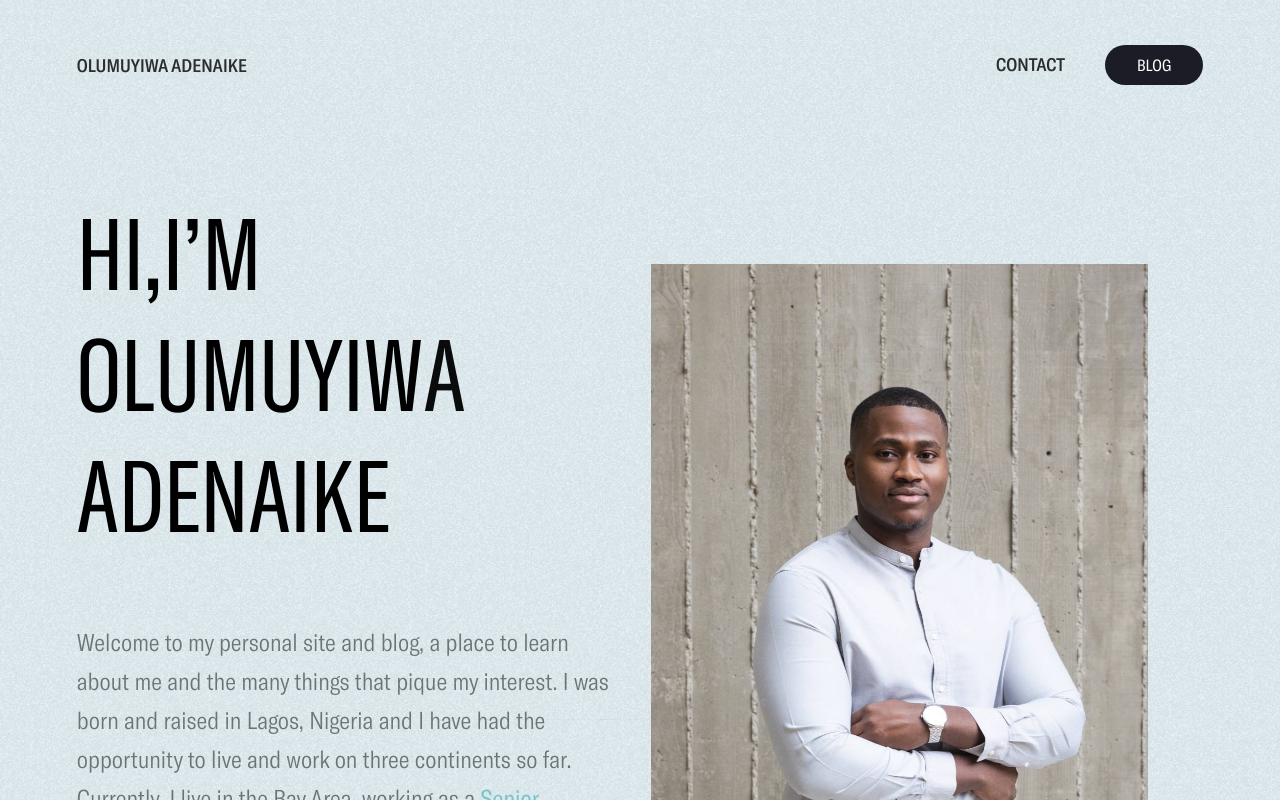
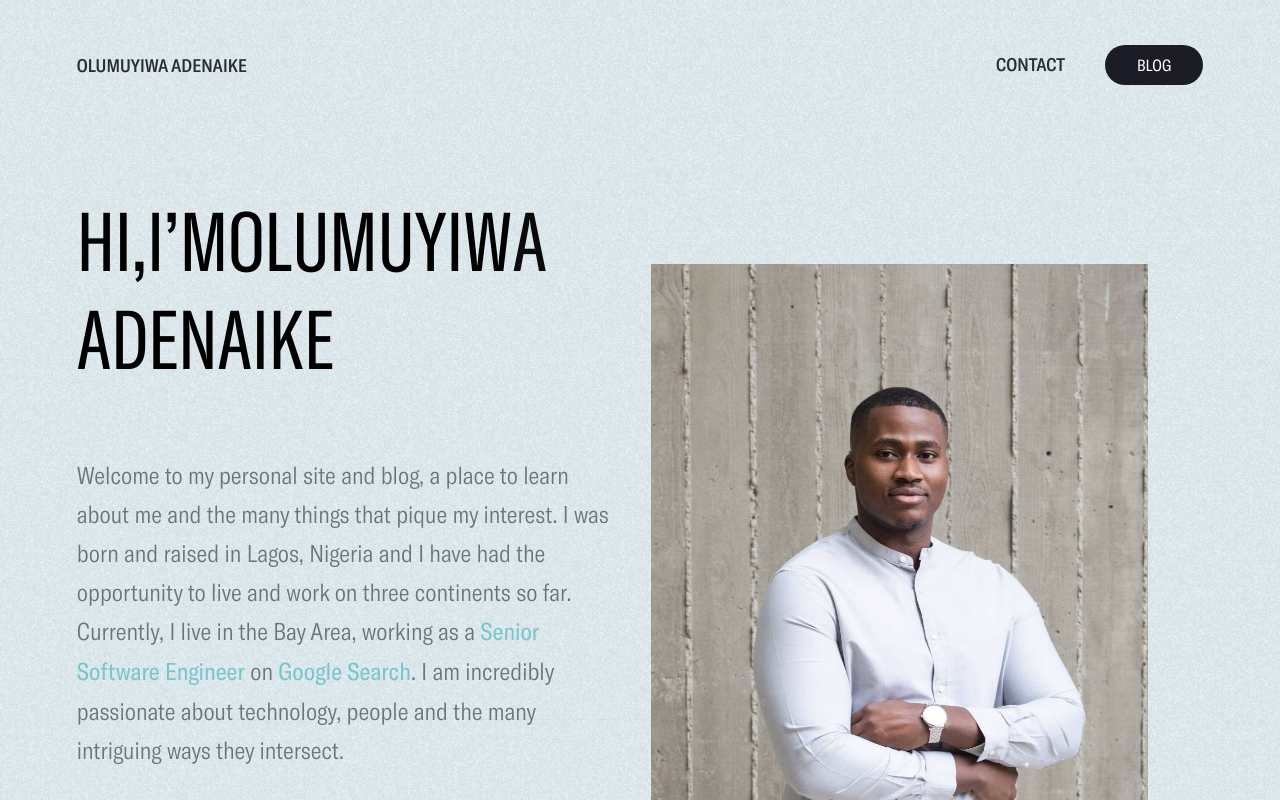
Before and after one commit to muyixs/muyiwa-website, a Nuxt app: page / in a window 1280 px wide. Shown: the top 800 px of the page. Built offline with nearby package versions, Linux system fonts and the light colour scheme.

Commit message:
fix homepage hero responsiveness issues

```diff
--- a/assets/scss/utils/typography.scss
+++ b/assets/scss/utils/typography.scss
@@ -10,6 +10,10 @@
 .u-font-h1 {
 	font-size: 10rem;
 	text-transform: uppercase;
+
+	@media screen and (max-width: 1440px) {
+		font-size: 8.2rem;
+	}
 
 	@include screen('med') {
 		font-size: 8rem;
--- a/pages/index.vue
+++ b/pages/index.vue
@@ -436,12 +436,12 @@
       display: flex;
       align-items: center;
       justify-content: center;
-      $size: 140px;
+      --size: 140px;
       position: absolute;
       right: 0;
       top: 515px;
-      width: $size;
-      height: $size;
+      width: var(--size);
+      height: var(--size);
       border-radius: 100px;
       border: none;
       background-color: $color-navy-blue;
@@ -454,6 +454,12 @@
       z-index: 2;
       transform: scale(0);
       animation: scaleup 0.6s $easeOutExpo 1.4s forwards;
+
+      @media screen and (max-width: 1440px) {
+        --size: 120px;
+        font-size: 1.6rem;
+        top: 500px;
+      }
 
       @keyframes scaleup {
         to {
@@ -492,6 +498,10 @@
         height: 680px;
         overflow: hidden;
 
+        @media screen and (max-width: 1440px) {
+          height: 610px;
+        }
+
         @media screen and (max-width: 1024px) {
           width: 100%;
         }
@@ -500,6 +510,10 @@
           height: auto;
           max-height: 680px;
           object-position: top;
+        }
+
+        @include screen('small') {
+          max-height: 105vw;
         }
 
         img {
```
